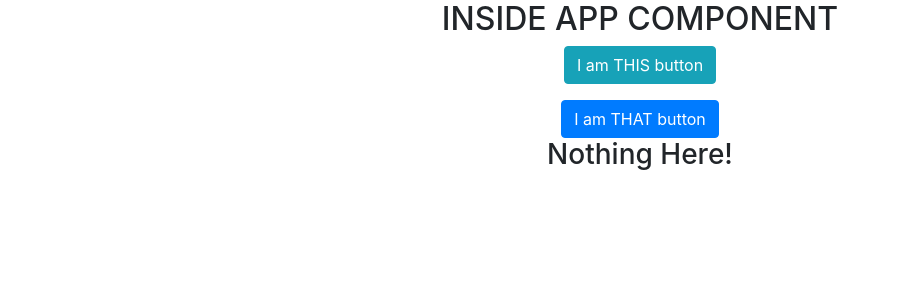
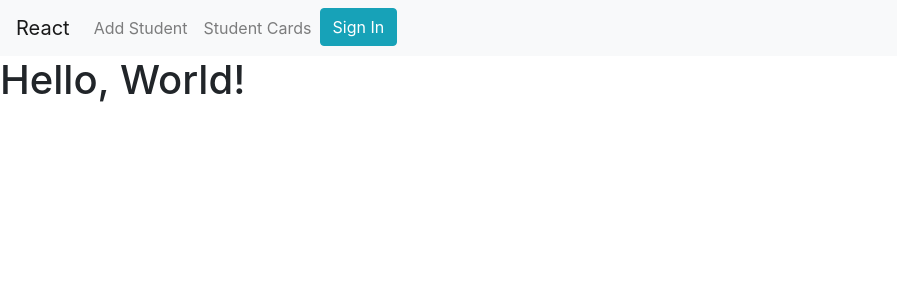
Before and after one commit to Mitchell-Crumbley/personal-bio-site, a React (Create React App) app: page / in a window 1280 px wide. Shown: the top 300 px of the page, without its empty margins (0-897 px from the left). Built offline with nearby package versions, Linux system fonts and the light colour scheme; no server answers; the HTML template or start-up script is replaced by a standard one.

Commit message:
nav bar and google auth added

```diff
--- a/package.json
+++ b/package.json
@@ -4,6 +4,7 @@
   "private": true,
   "dependencies": {
     "@fortawesome/fontawesome-free": "^5.15.3",
+    "@material-ui/core": "^4.11.4",
     "@testing-library/jest-dom": "^5.11.4",
     "@testing-library/react": "^11.1.0",
     "@testing-library/user-event": "^12.1.10",
--- /dev/null
+++ b/src/App/App.js
@@ -0,0 +1,41 @@
+import React, { useState, useEffect } from 'react';
+import firebase from 'firebase';
+import { BrowserRouter as Router } from 'react-router-dom';
+import Routes from '../helpers/Routes';
+import './App.scss';
+import NavBar from '../components/NavBar';
+
+function App() {
+  // This hook maintains state of user in app, the absense of which resulting in the state of null
+  const [user, setUser] = useState(null);
+
+  // Authentication for Firebase on initial render
+  useEffect(() => {
+    firebase.auth().onAuthStateChanged((authed) => {
+      if (authed) {
+        const userObj = {
+          fullName: authed.displayName,
+          profileImage: authed.photoURL,
+          uid: authed.uid,
+          user: authed.email.split('@gmail.com')[0]
+        };
+        setUser(userObj);
+      } else if (user || user === null) {
+        setUser(false);
+      }
+    });
+  }, []);
+
+  return (
+    <>
+    <Router>
+      <NavBar user={user}/>
+      <Routes
+        user={user}
+      />
+    </Router>
+    </>
+  );
+}
+
+export default App;
--- a/src/App/index.js
+++ /dev/null
@@ -1,38 +0,0 @@
-import React, { useState } from 'react';
-import './App.scss';
-
-function App() {
-  const [domWriting, setDomWriting] = useState('Nothing Here!');
-
-  const handleClick = (e) => {
-    console.warn(`You clicked ${e.target.id}`);
-    setDomWriting(`You clicked ${e.target.id}! Check the Console!`);
-  };
-
-  return (
-    <div className='App'>
-      <h2>INSIDE APP COMPONENT</h2>
-      <div>
-        <button
-          id='this-button'
-          className='btn btn-info'
-          onClick={handleClick}
-        >
-          I am THIS button
-        </button>
-      </div>
-      <div>
-        <button
-          id='that-button'
-          className='btn btn-primary mt-3'
-          onClick={handleClick}
-        >
-          I am THAT button
-        </button>
-      </div>
-      <h3>{domWriting}</h3>
-    </div>
-  );
-}
-
-export default App;
--- /dev/null
+++ b/src/components/NavBar.js
@@ -0,0 +1,53 @@
+import React, { useState } from 'react';
+import { Link } from 'react-router-dom';
+import PropTypes from 'prop-types';
+import {
+  Collapse,
+  Navbar,
+  NavbarToggler,
+  Nav,
+  NavItem,
+  Button
+} from 'reactstrap';
+import { signInUser, signOutUser } from '../helpers/auth';
+
+const NavBar = ({ user }) => {
+  const [isOpen, setIsOpen] = useState(false);
+
+  const toggle = () => setIsOpen(!isOpen);
+
+  return (
+    <div>
+      <Navbar color="light" light expand="md">
+        <Link className="navbar-brand" to="/">React</Link>
+        <NavbarToggler onClick={toggle} />
+        <Collapse isOpen={isOpen} navbar>
+          <Nav className="mr-auto" navbar>
+            <NavItem>
+              <Link className="nav-link" to="/add-student">Add Student</Link>
+            </NavItem>
+            <NavItem>
+              <Link className="nav-link" to="/students">Student Cards</Link>
+            </NavItem>
+            {
+              user !== null
+              && <NavItem>
+                {
+                  user
+                    ? <Button color='danger' onClick={signOutUser}>Log Out</Button>
+                    : <Button color='info' onClick={signInUser}>Sign In</Button>
+                }
+              </NavItem>
+            }
+          </Nav>
+        </Collapse>
+      </Navbar>
+    </div>
+  );
+};
+
+NavBar.propTypes = {
+  user: PropTypes.any
+};
+
+export default NavBar;
--- /dev/null
+++ b/src/helpers/Routes.js
@@ -0,0 +1,33 @@
+import React from 'react';
+import { Redirect, Route, Switch } from 'react-router-dom';
+import PropTypes from 'prop-types';
+import Home from '../views/Home';
+
+// The PrivateRoute function is creating a private route and returing the specified route based on the props
+// We specify the specific props we want to use in the routeChecker and pass the rest with the spread
+const PrivateRoute = ({ component: Component, user, ...rest }) => {
+  // when we call this function in the return, it is looking for an argument. `props` here is taco.
+  const routeChecker = (taco) => (user
+    ? (<Component {...taco} user={user} />)
+    : (<Redirect to={{ pathname: '/', state: { from: taco.location } }} />));
+  // this render method is one we can use instead of component. Since the components are being dynamically created, we use render. Read the docs for more info: https://reactrouter.com/web/api/Route/render-func
+    // Just like in the routes if we want the dynamically rendered component to have access to the Router props, we have to pass `props` as an argument.
+  return <Route {...rest} render={(props) => routeChecker(props)} />;
+};
+
+PrivateRoute.propTypes = {
+  user: PropTypes.any,
+  component: PropTypes.any
+};
+
+export default function Routes({ user }) {
+  return (
+    <Switch>
+      <Route exact path='/' component={() => <Home user={user} />} />
+    </Switch>
+  );
+}
+
+Routes.propTypes = {
+  user: PropTypes.any
+};
--- /dev/null
+++ b/src/helpers/auth.js
@@ -0,0 +1,10 @@
+import firebase from 'firebase';
+
+const signInUser = () => {
+  const provider = new firebase.auth.GoogleAuthProvider();
+  firebase.auth().signInWithPopup(provider);
+};
+const signOutUser = () => new Promise((resolve, reject) => {
+  firebase.auth().signOut().then(resolve).catch(reject);
+});
+export { signInUser, signOutUser };
--- a/src/index.js
+++ b/src/index.js
@@ -1,19 +1,22 @@
 import React from 'react';
+import firebase from 'firebase';
 import ReactDOM from 'react-dom';
+import { BrowserRouter as Router } from 'react-router-dom';
 import './styles/index.scss';
-import App from './App';
+import App from './App/App';
 import reportWebVitals from './reportWebVitals';
+import 'bootstrap/dist/css/bootstrap.min.css';
+import firebaseConfig from './helpers/apiKeys';
 
-import 'bootstrap/dist/css/bootstrap.min.css';
+firebase.initializeApp(firebaseConfig);
 
 ReactDOM.render(
   <React.Fragment>
-    <App />
+    <Router>
+      <App />
+    </Router>
   </React.Fragment>,
   document.getElementById('root')
 );
 
-// If you want to start measuring performance in your app, pass a function
-// to log results (for example: reportWebVitals(console.log))
-// or send to an analytics endpoint. Learn more: https://bit.ly/CRA-vitals
 reportWebVitals();
--- /dev/null
+++ b/src/views/Home.js
@@ -0,0 +1,17 @@
+import React from 'react';
+import PropTypes from 'prop-types';
+
+export default function Home({ user }) {
+  return (
+    <div>
+      { user
+        ? <h1>Hello, {user.fullName}</h1>
+        : <h1>Hello, World!</h1>
+      }
+    </div>
+  );
+}
+
+Home.propTypes = {
+  user: PropTypes.any
+};
```
Also changed, not shown: src/helpers/data/data.js (added), 2 other files (tests, documents, lock files or other folders).
